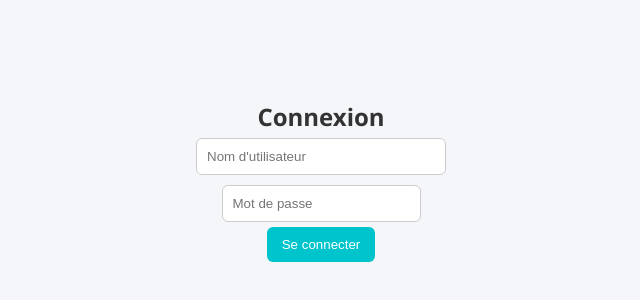
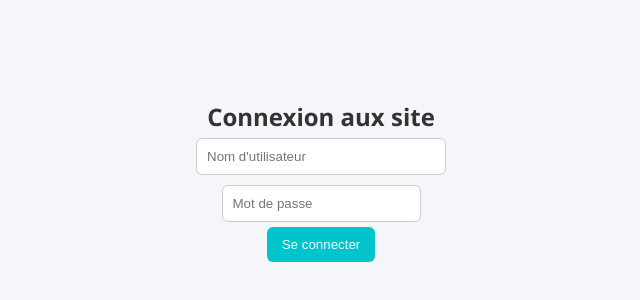
Before and after one commit to Rj-Assma/Application-de-Gestion-Backoffice-, a plain HTML site: page index.html in a window 1280 px wide. Shown: the whole page, without its empty margins (319-959 px from the left). Drawn offline with nearby package versions, Linux system fonts and the light colour scheme.

Commit message:
Fix login page title and update comments

```diff
--- a/index.html
+++ b/index.html
@@ -8,7 +8,7 @@
 <body>
   <!-- Page de Login -->
   <div id="loginPage">
-    <h2>Connexion</h2>
+    <h2>Connexion aux site</h2>
     <input type="text" id="username" placeholder="Nom d'utilisateur">
     <input type="password" id="password" placeholder="Mot de passe">
     <button onclick="login()">Se connecter</button>
```
